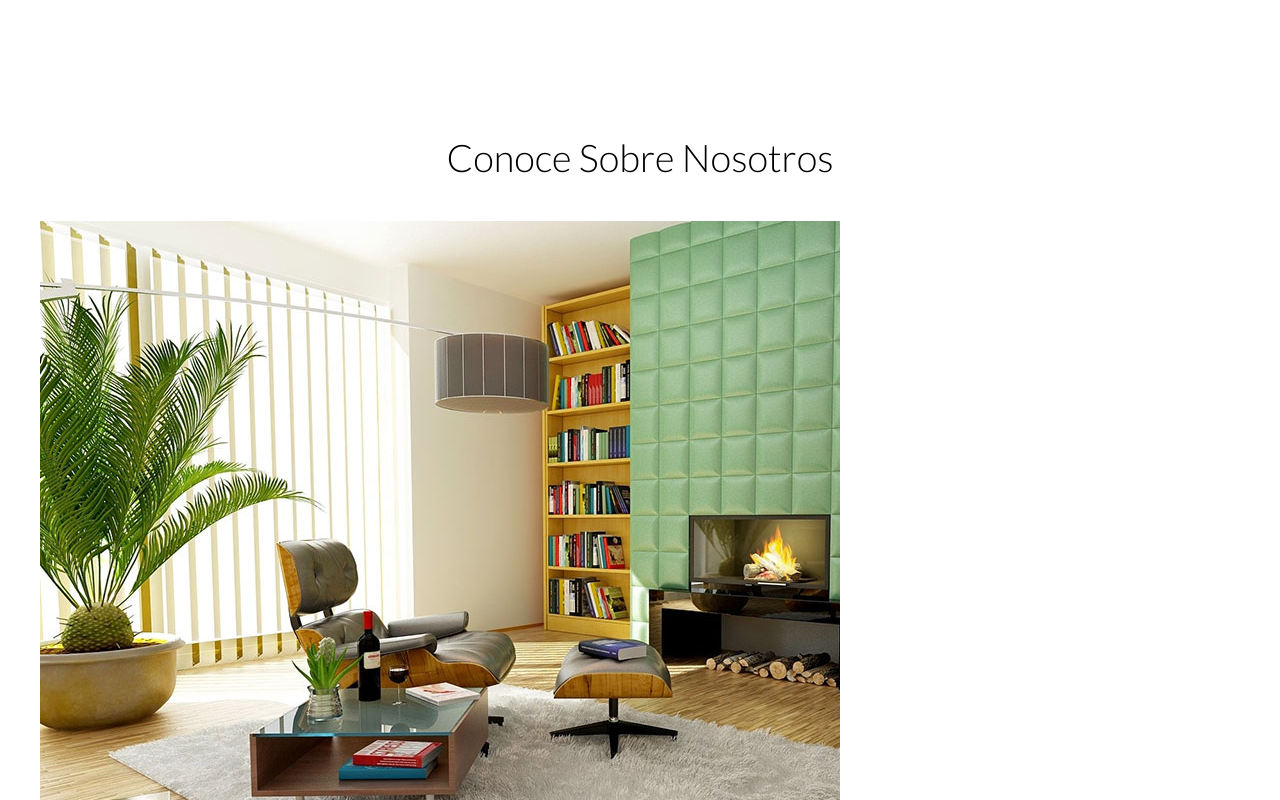
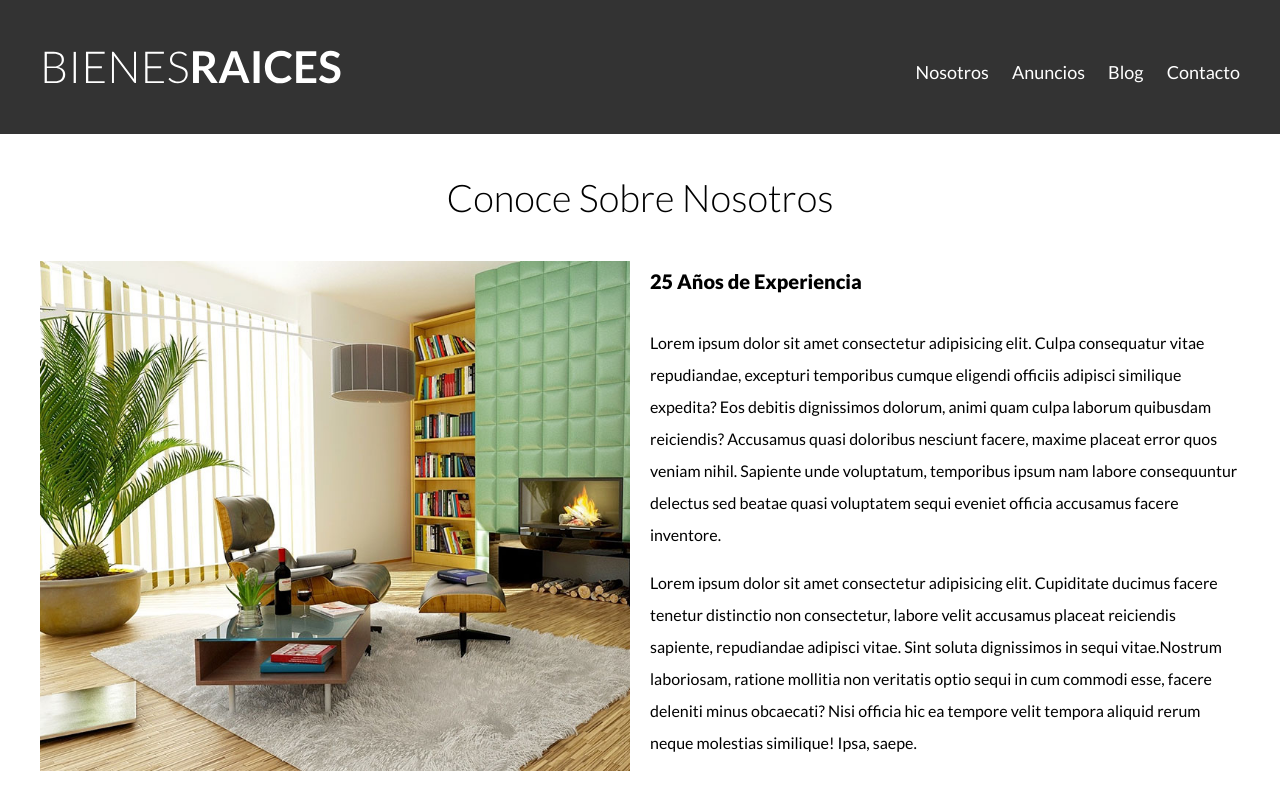
Before and after one commit to dev-ignacio-h/bienes-raices, a plain HTML site: page nosotros.html in a window 1280 px wide. Shown: the top 800 px of the page. Drawn offline with Linux system fonts and the light colour scheme.

Commit message:
pagina nostros lista

```diff
--- a/css/style.css
+++ b/css/style.css
@@ -67,6 +67,10 @@ h4 {
   background-color: #71b100;
 }
 /** Header **/
+.site-header {
+  background-color: #333;
+  padding: 1rem 0 3rem 0;
+}
 .site-header.inicio {
   background-image: url(../img/header.jpg);
   background-position: center center;
@@ -265,3 +269,21 @@ h4 {
   margin-bottom: 0;
   color: #ddd
 }
+
+/** INTERNAS **/
+.contenido-nosotros {
+  display: grid;
+  /* grid-template-columns: 50% 50%; */
+  /* grid-template-columns: 1fr 1fr; */
+  /* grid-template-columns: repeat(2, 500px); */
+  /* grid-template-columns: repeat(2, 50%); */
+  grid-template-columns: repeat(2, 1fr);
+  grid-column-gap: 2rem;
+}
+.texto-nosotros blockquote {
+  font-weight: 900;
+  font-size: 2rem;
+  margin: 0;
+  padding: 0 0 1rem 0;
+
+}
--- a/nosotros.html
+++ b/nosotros.html
@@ -36,7 +36,6 @@
                 <p>
                     Lorem ipsum dolor sit amet consectetur adipisicing elit. Culpa consequatur vitae repudiandae, excepturi temporibus cumque eligendi officiis adipisci similique expedita? Eos debitis dignissimos dolorum, animi quam culpa laborum quibusdam reiciendis?
                     Accusamus quasi doloribus nesciunt facere, maxime placeat error quos veniam nihil. Sapiente unde voluptatum, temporibus ipsum nam labore consequuntur delectus sed beatae quasi voluptatem sequi eveniet officia accusamus facere inventore.
-                    Odio exercitationem veritatis ducimus vel quis soluta deleniti, dolor nemo illum, mollitia amet molestiae blanditiis earum nobis id quisquam explicabo sunt perferendis eaque ea. Labore quibusdam provident perspiciatis totam adipisci.
                 </p>
                 <p>
                     Lorem ipsum dolor sit amet consectetur adipisicing elit. Cupiditate ducimus facere tenetur distinctio non consectetur, labore velit accusamus placeat reiciendis sapiente, repudiandae adipisci vitae. Sint soluta dignissimos in sequi vitae.Nostrum laboriosam, ratione mollitia non veritatis optio sequi in cum commodi esse, facere deleniti minus obcaecati? Nisi officia hic ea tempore velit tempora aliquid rerum neque molestias similique! Ipsa, saepe.
```
